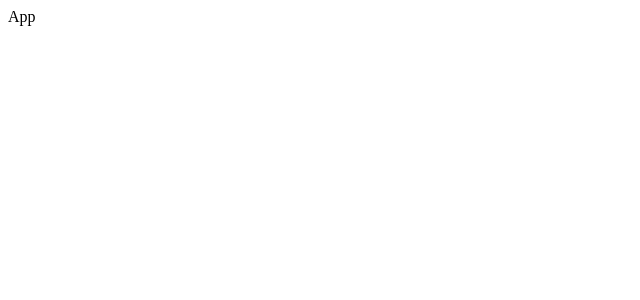
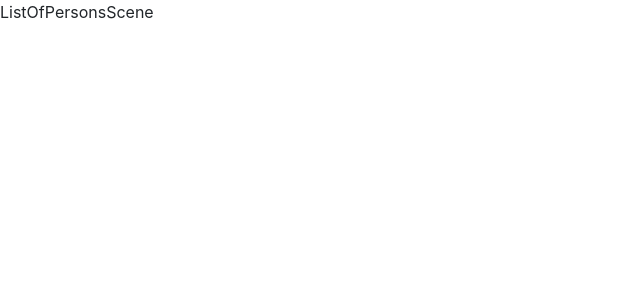
Before and after one commit to kepi74/demo-abx, a React (Create React App) app: page / in a window 1280 px wide. Shown: the top 300 px of the page, without its empty margins (0-640 px from the left). Built offline with nearby package versions, Linux system fonts and the light colour scheme.

Commit message:
Fronted app skeleton

```diff
--- a/src/App.tsx
+++ b/src/App.tsx
@@ -1,8 +1,14 @@
 import * as React from 'react';
+import { BrowserRouter as Router, Route } from 'react-router-dom';
+import ListOfPersonsScene from './scenes/ListOfPersonsScene';
+import CreatePersonScene from './scenes/CreatePersonScene';
 
 const App: React.FC = () => {
   return (
-    <div className="App">App</div>
+    <Router>
+      <Route exact path="/" component={ListOfPersonsScene} />
+      <Route path="/create-person" component={CreatePersonScene} />
+    </Router>
   );
 };
 
--- a/src/index.tsx
+++ b/src/index.tsx
@@ -2,4 +2,6 @@ import * as React from 'react';
 import { render } from 'react-dom';
 import App from './App';
 
+import 'bootstrap/dist/css/bootstrap.min.css';
+
 render(<App />, document.getElementById('root'));
--- /dev/null
+++ b/src/scenes/CreatePersonScene.tsx
@@ -0,0 +1,7 @@
+import * as React from 'react';
+
+const CreatePersonScene: React.FC = () => (
+  <div>CreatePersonScene</div>
+);
+
+export default CreatePersonScene;
--- /dev/null
+++ b/src/scenes/ListOfPersonsScene.tsx
@@ -0,0 +1,7 @@
+import * as React from 'react';
+
+const ListOfPersonsScene: React.FC = () => (
+  <div>ListOfPersonsScene</div>
+);
+
+export default ListOfPersonsScene;
```
